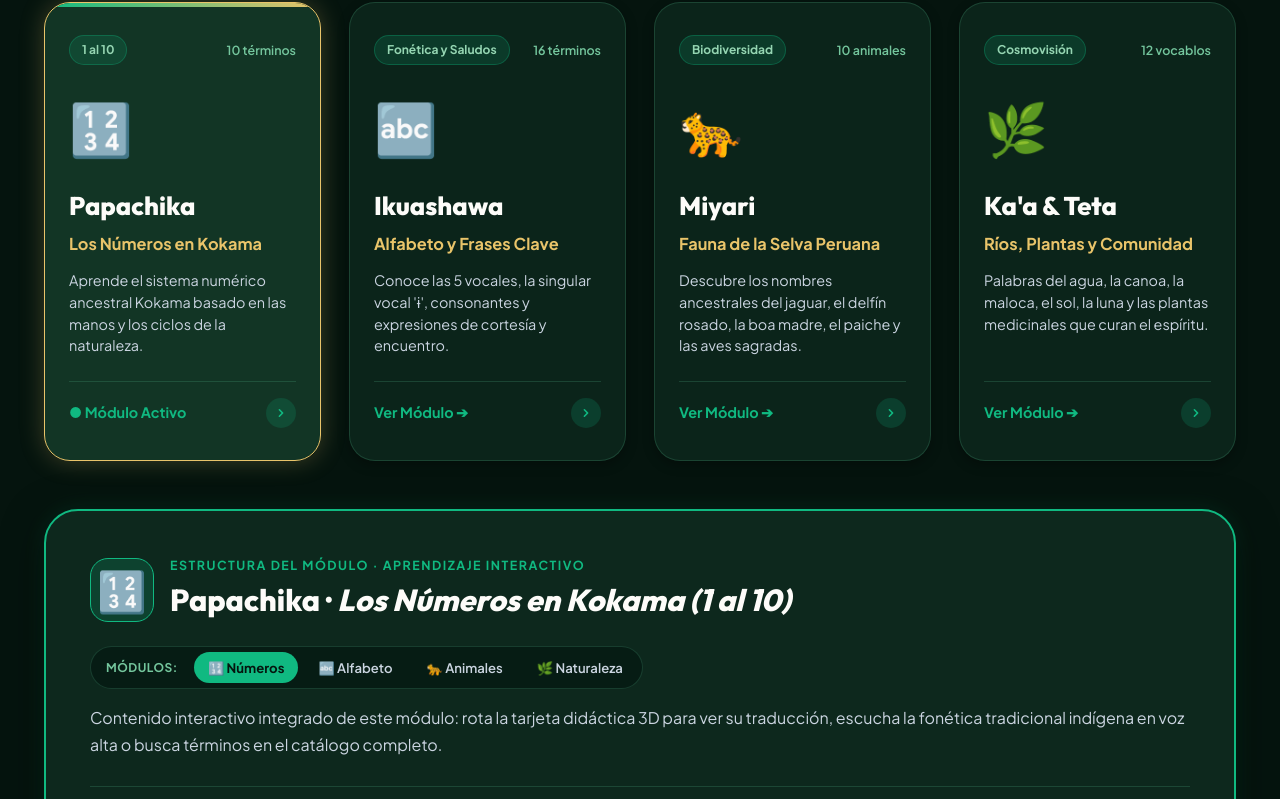
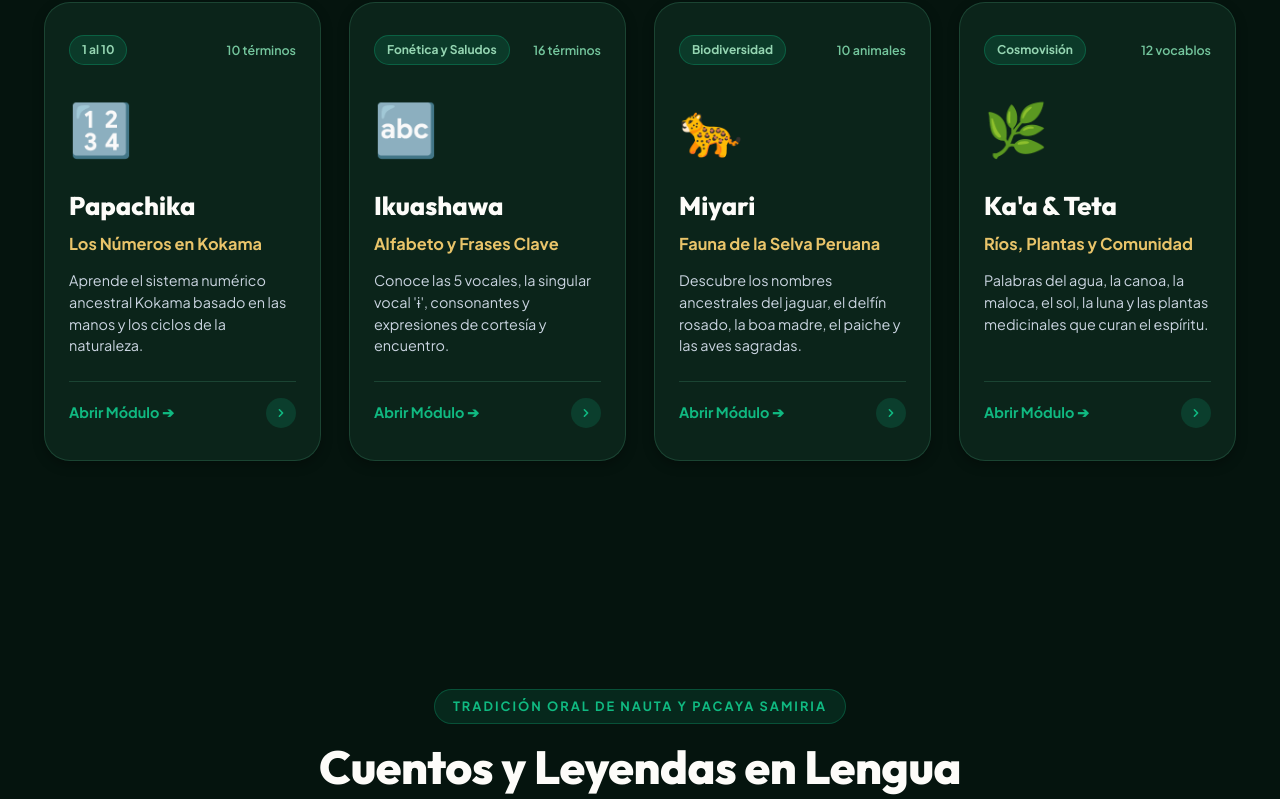
Before and after one commit to TelloOC/Ikua, a React (Vite) app: page / in a window 1280 px wide. Shown: the part 2770-3569 px from the top of the page. Built offline with nearby package versions, Linux system fonts and the light colour scheme; a web font is replaced by a local one.

Commit message:
feat: modulos interactivos ocultos por defecto, desplegables solo al hacer clic en cada seccion

```diff
--- a/src/components/LearnDetailSection.jsx
+++ b/src/components/LearnDetailSection.jsx
@@ -2,7 +2,7 @@ import { useState } from 'react';
 import { sounds } from '../utils/soundEngine';
 import { numbersList, alphabetList, animalsList, natureList } from '../data/kokamaData';
 
-export default function LearnDetailSection({ selectedCategoryId, onChangeCategory }) {
+export default function LearnDetailSection({ selectedCategoryId, onClose, onChangeCategory }) {
   const [searchTerm, setSearchTerm] = useState('');
   const [currentFlashcardIndex, setCurrentFlashcardIndex] = useState(0);
   const [isFlipped, setIsFlipped] = useState(false);
@@ -117,19 +117,19 @@ export default function LearnDetailSection({ selectedCategoryId, onChangeCategor
 
   return (
     <div id="modulo-interactivo-detalle" className="learn-detail-container module-inner-structure animate-fade-in">
-      {/* Header interno del Módulo Didáctico */}
+      {/* Header interno integrado del Módulo Didáctico */}
       <div className="detail-header-card">
         <div className="detail-top-nav">
           <div className="detail-badge-group">
             <span className="detail-icon-bubble">{icon}</span>
             <div>
-              <span className="detail-eyebrow">Estructura del Módulo · Aprendizaje Interactivo</span>
+              <span className="detail-eyebrow">Estructura Interna · Módulo Didáctico</span>
               <h3 className="detail-title">{title} · <em>{subtitle}</em></h3>
             </div>
           </div>
 
           <div className="detail-header-actions">
-            {/* Selector rápido entre los módulos didácticos */}
+            {/* Selector rápido entre módulos */}
             <div className="category-mini-switch">
               <span className="mini-switch-caption">Módulos:</span>
               <button
@@ -157,6 +157,15 @@ export default function LearnDetailSection({ selectedCategoryId, onChangeCategor
                 🌿 Naturaleza
               </button>
             </div>
+
+            {/* Botón de repliegue del módulo */}
+            <button
+              className="btn-close-detail"
+              onClick={onClose}
+              title="Plegar este módulo didáctico"
+            >
+              ▲ Plegar Módulo
+            </button>
           </div>
         </div>
 
--- a/src/components/LearnSection.jsx
+++ b/src/components/LearnSection.jsx
@@ -4,19 +4,23 @@ import { sounds } from '../utils/soundEngine';
 import LearnDetailSection from './LearnDetailSection';
 
 export default function LearnSection() {
-  const [selectedCategoryId, setSelectedCategoryId] = useState('numeros');
+  const [selectedCategoryId, setSelectedCategoryId] = useState(null);
 
   const handleCardClick = (catId) => {
     sounds.playWoodClick();
+    if (selectedCategoryId === catId) {
+      // Si ya está abierto, se pliega/oculta
+      setSelectedCategoryId(null);
+    } else {
+      // Se abre el módulo seleccionado
       setSelectedCategoryId(catId);
-
-    // Desplazamiento suave hacia la estructura interactiva del módulo
       setTimeout(() => {
         const detailEl = document.getElementById('modulo-interactivo-detalle');
         if (detailEl) {
           detailEl.scrollIntoView({ behavior: 'smooth', block: 'nearest' });
         }
-    }, 80);
+      }, 100);
+    }
   };
 
   const handleChangeCategory = (catId) => {
@@ -70,7 +74,7 @@ export default function LearnSection() {
 
               <div className="card-action-bar">
                 <span className="action-explore-text">
-                  {isSelected ? '● Módulo Activo' : 'Ver Módulo ➔'}
+                  {isSelected ? '▲ Plegar Módulo' : 'Abrir Módulo ➔'}
                 </span>
                 <span className="action-circle-arrow">
                   <svg viewBox="0 0 20 20" fill="currentColor">
@@ -83,13 +87,16 @@ export default function LearnSection() {
         })}
       </div>
 
-      {/* Estructura Interna del Módulo Didáctico Activo (Siempre integrada) */}
+      {/* Estructura Interna del Módulo Didáctico Activo (Visible únicamente al seleccionar) */}
+      {selectedCategoryId && (
         <div className="module-internal-wrapper">
           <LearnDetailSection
             selectedCategoryId={selectedCategoryId}
+            onClose={() => setSelectedCategoryId(null)}
             onChangeCategory={handleChangeCategory}
           />
         </div>
+      )}
     </section>
   );
 }
```
Lines whose indentation alone changed are shown as unchanged.
